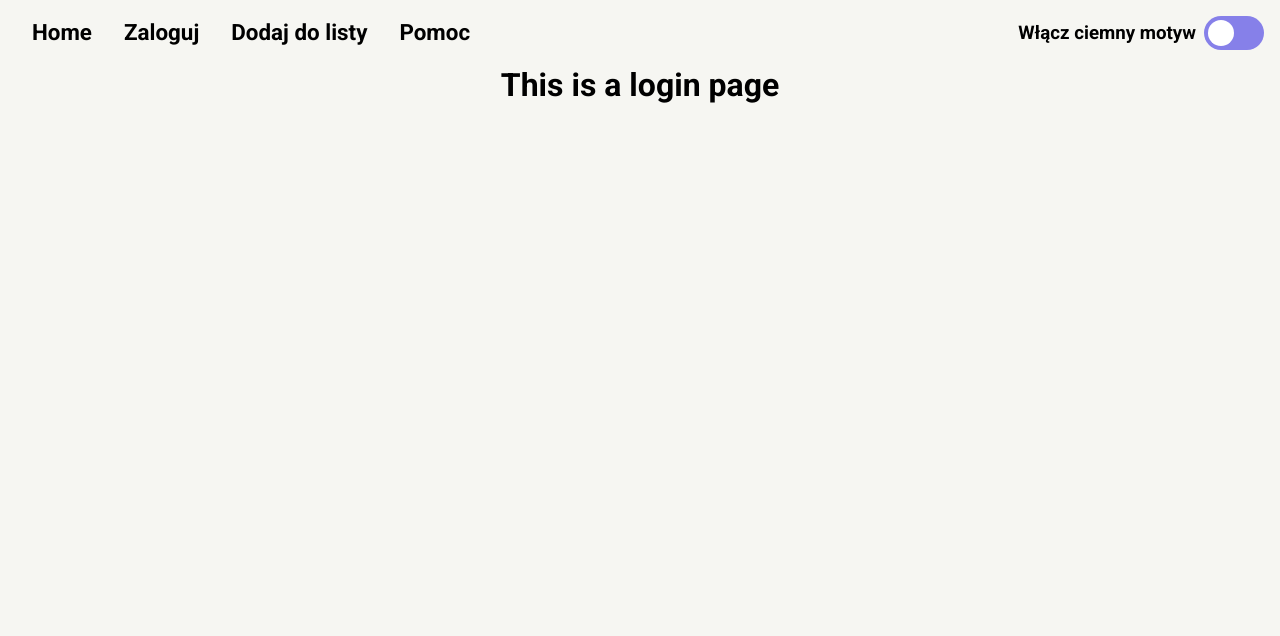
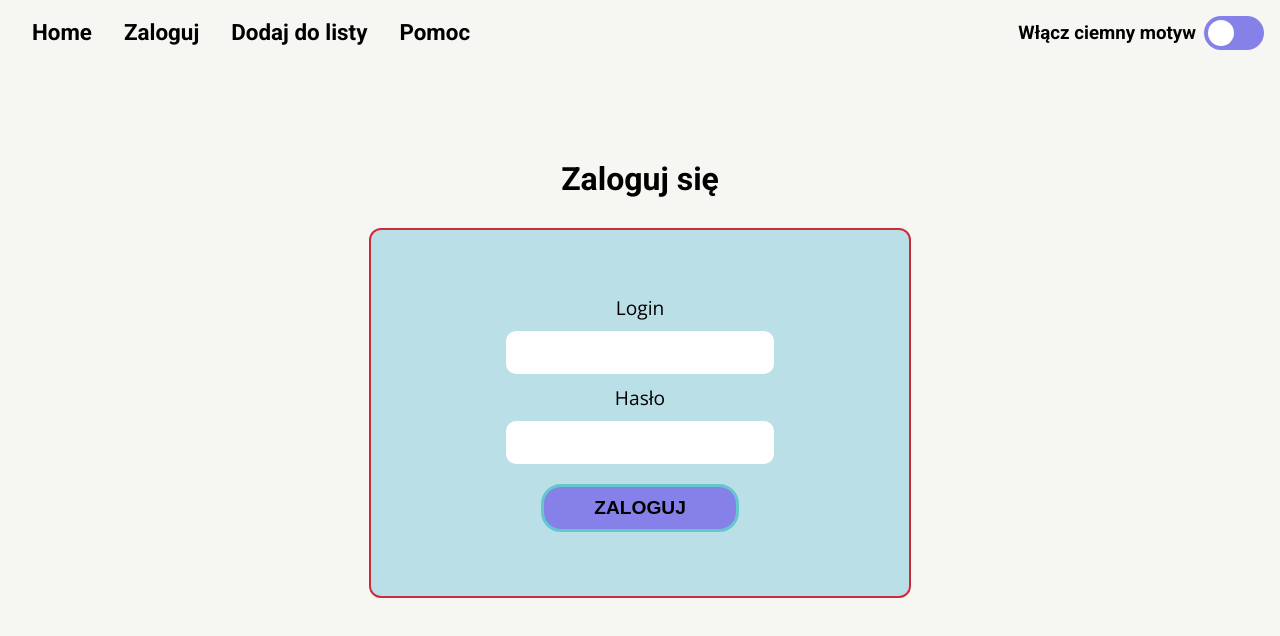
Before and after one commit to NoscanX/wkck-project, a Vue app: page /login in a window 1280 px wide. Shown: the top 636 px of the page. Built offline with nearby package versions, Linux system fonts and the light colour scheme.

Commit message:
Some changes and LoginView added

```diff
--- a/src/App.vue
+++ b/src/App.vue
@@ -74,11 +74,25 @@ export default {
   color: var(--text-color);
 }
 
+body {
+    height: 100vh;
+    background-color: var(--primary-background);
+    color: var(--text-color);
+    font-family: 'Open Sans', sans-serif;
+}
+
+body h1, h2, h3 {
+    font-family: 'Roboto', sans-serif;
+}
+
 nav {
     display: flex;
     justify-content: space-between;
     align-items: center;
     padding: 1rem;
+    position: fixed;
+    width: 100%;
+    background-color: var(--primary-background);
 }
 
 .nav-list-item {
--- a/src/views/HomeView.vue
+++ b/src/views/HomeView.vue
@@ -39,9 +39,26 @@
                 <h2>Kategoria: Książki <fa class="icon-header" icon="book"/></h2>
                 <hr>
                 <ul>
-
+                    <li v-for="book in filteredBooks" :key="book.id" :class="{ fav: book.isFav }">
+                        <div class="info">
+                            <div class="title-box">
+                                <p> {{ book.title }} </p>
+                            </div>
+                            <div class="description-box">
+                                <p class="desc"> {{ book.description }} </p>
+                            </div>
+                            <div class="icons">
+                                <fa class="icon" icon="trash"/>
+                                <fa class="icon" icon="pen"/>
+                                <fa class="icon" :class="{ favicon: book.isFav }" icon="heart" @click="toggleFav(book)"/>
+                            </div>
+                        </div>
+                    </li>
                 </ul>
             </div>
+        </div>
+        <div>
+            <h1>Zaloguj sie lepiej</h1>
         </div>
     </div>
 
@@ -51,7 +68,14 @@
 // @ is an alias to /src
 // import HelloWorld from '@/components/HelloWorld.vue'
 
+import LoginView from "./LoginView.vue";
+
 export default {
+
+    components: {
+        LoginView
+    },
+
     name: 'HomeView',
     data () {
         return {
@@ -64,17 +88,45 @@ export default {
                 },
                 {
                     title: 'Tinlicker - Be Here and Now',
-                    description: 'Lorem ipsum dolor sit amet consectetur adipisicing elit. Est velit minus incidunt temporibus cumque nulla eum corrupti molestias atque ipsa excepturi, autem corporis ab, id perspiciatis libero accusamus deleniti aut vero impedit nemo. Accusantium perferendis cupiditate quae aut praesentium quidem.', isFav: false
+                    description: 'Lorem ipsum dolor sit amet consectetur adipisicing elit. Est velit minus incidunt temporibus cumque nulla eum corrupti molestias atque ipsa excepturi, autem corporis ab, id perspiciatis libero accusamus deleniti aut vero impedit nemo. Accusantium perferendis cupiditate quae aut praesentium quidem.', isFav: true
                 },
                 {
                     title: 'gardenstate, Oliver Smith - By Your Side',
                     description: 'Lorem ipsum dolor sit amet.',
+                    isFav: false
+                },
+                {
+                    title: 'Above & Beyond - Believer',
+                    description: 'Lorem ipsum dolor sit amet consectetur, adipisicing elit. Ad, beatae?',
+                    isFav: true
+                },
+            ],
+
+            books: [
+                {
+                    title: 'Adam Mickiewicz - Dziady',
+                    description: 'Lorem ipsum dolor sit amet consectetur adipisicing elit.',
+                    isFav: true
+                },
+                {
+                    title: 'Jeremy Clarkson - Świat według Clarksona',
+                    description: 'Lorem ipsum dolor sit amet.',
+                    isFav: false
+                },
+                {
+                    title: 'gardenstate, Oliver Smith - By Your Side',
+                    description: 'Lorem ipsum dolor sit amet. Fajna książka.',
+                    isFav: false
+                },
+                {
+                    title: 'Above & Beyond - Believer',
+                    description: 'Lorem ipsum dolor sit amet consectetur, adipisicing elit. Ad, beatae?',
                     isFav: true
                 },
                 {
                     title: 'Above & Beyond - Believer',
                     description: 'Lorem ipsum dolor sit amet consectetur, adipisicing elit. Ad, beatae?',
-                    isFav: true
+                    isFav: false
                 },
             ],
         }
@@ -94,6 +146,13 @@ export default {
             }else {
                 return this.songs;
             }
+        },
+        filteredBooks() {
+            if(!this.showAll) {
+                return this.books.filter(book => book.isFav)
+            }else {
+                return this.books;
+            }
         }
     }
 }
@@ -101,16 +160,7 @@ export default {
 
 <style lang="css">
 
-body {
-    height: 100vh;
-    background-color: var(--primary-background);
-    color: var(--text-color);
-    font-family: 'Open Sans', sans-serif;
-}
 
-body h1, h2, h3 {
-    font-family: 'Roboto', sans-serif;
-}
 
 .content {
     display: flex;
@@ -143,7 +193,7 @@ nav {
     background-color: var(--secondary-background);
     border-radius: 40px;
     box-shadow: 10px 10px 20px #1d1d1d;
-    margin: 2rem 0;
+    margin: 5rem 0 2rem 0;
     outline: 2px solid var(--accents);
 }
 
--- a/src/views/LoginView.vue
+++ b/src/views/LoginView.vue
@@ -1,5 +1,108 @@
 <template>
-  <div class="login">
-    <h1>This is a login page</h1>
+  <div class="content">
+    <div class="login-panel">
+      <h1>Zaloguj się</h1>
+      <form action="">
+        <label for="">Login</label>
+        <input type="text" name="" id="login-input">
+        <label for="">Hasło</label>
+        <input type="password" name="" id="password-input">
+        <button class="btn-submit" type="submit">Zaloguj</button>
+      </form>
+    </div>
   </div>
 </template>
+
+<script>
+
+export default {
+
+  name: 'LoginView',
+  data () {
+    return {
+      isLoggedIn: {
+        type: Boolean,
+        default: false,
+      },
+
+    }
+  },
+
+  methods: {
+
+  },
+
+  computed: {
+
+  }
+
+}
+</script>
+
+<style lang="css">
+
+.login-panel {
+    text-align: center;
+    width: 70%;
+    margin-top: 10rem;
+}
+
+.login-panel form {
+    display: flex;
+    flex-direction: column;
+    border-radius: 10px;
+    margin: 0 auto;
+    width: 60%;
+    max-width: 1200px;
+    display: flex;
+    flex-direction: column;
+    padding: 4rem 0;
+    align-items: center;
+    background-color: transparent;
+    margin-top: 2rem;
+    background-color: var(--secondary-background);
+    outline: 2px solid var(--active-and-hover);
+}
+
+.login-panel label {
+    font-size: 1.2rem;
+}
+
+.login-panel input{
+    width: 50%;
+    border: 0;
+    border-radius: 10px;
+    padding: 10px;
+    outline: 0;
+    margin: 10px 0;
+    font-family: 'Roboto', sans-serif;
+    font-size: 1.2rem;
+}
+
+.login-panel input:focus{
+    outline: 3px solid var(--active-and-hover);
+}
+
+.login-panel button{
+    margin-top: 10px;
+    padding: 10px 50px;
+    border: 0;
+    border: 3px solid var(--list-background);
+    border-radius: 20px;
+    font-weight: bold;
+    background-color: var(--darker-accents);
+    color: var(--text-color);
+    text-transform: uppercase;
+    transition: 300ms all;
+    font-size: 1.2rem;
+}
+
+.btn-submit:hover{
+    background-image: linear-gradient(
+        var(--primary-gradient),
+        var(--secondary-gradient));
+    border: 3px solid var(--active-and-hover);
+    color: var(--theme-hover-button-text);
+    cursor: pointer;
+}
+</style>
```
Lines whose indentation alone changed are shown as unchanged.
